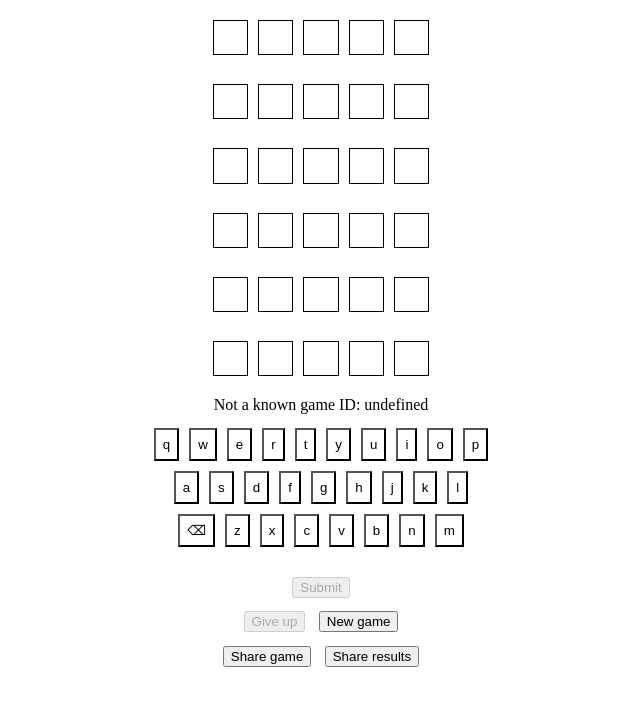
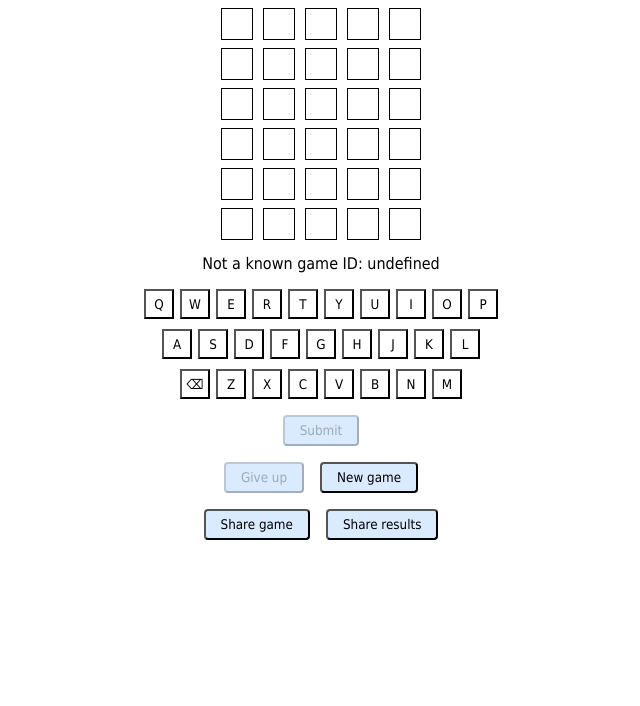
Before and after one commit to tristhaus/wordle-react, a React (Create React App) app in the folder frontend/: page / in a window 1280 px wide. Shown: the top 706 px of the page, without its empty margins (319-959 px from the left). Built offline with nearby package versions, Linux system fonts and the light colour scheme; no server answers.

Commit message:
Add style via CSS

```diff
--- a/frontend/src/components/Game.js
+++ b/frontend/src/components/Game.js
@@ -149,23 +149,24 @@ const Game = ({
 
     const submitIsDisabled = guess.length !== 5 || gameState !== state.playing
     const giveUpIsDisabled = gameState !== state.playing
-    const shareResultsDisplay = gameState === state.playing ? 'none' : 'inline'
+    const hideShareResultsClassName = gameState === state.playing ? 'hidden' : ''
 
-    return (<div style={{ marginRight: 'auto', marginLeft: 'auto', width: '400px' }}>
-        <div style={{ textAlign: 'center' }}>
-            <HintArea allHints={allHints} guess={guess} />
-        </div>
-        <div id="messageDiv" style={{ minHeight: '1.2em', margin: '0.5em', textAlign: 'center' }} >{message}</div>
-        <div style={{ textAlign: 'center' }}>
-            <KeyboardArea allHints={allHints} addGuessLetter={handleAddGuessLetter} removeGuessLetter={handleRemoveGuessLetter} />
-            <br />
-            <button id="submitButton" disabled={submitIsDisabled} style={{ margin: '0.5em' }} onClick={handleSubmit}>Submit</button>
-            <br />
-            <button id="giveUpButton" disabled={giveUpIsDisabled} style={{ margin: '0.5em' }} onClick={handleGiveUp}>Give up</button>
-            <button id="newGameButton" style={{ margin: '0.5em' }} onClick={handleNewGame}>New game</button>
-            <br />
-            <button id="shareLinkButton" style={{ margin: '0.5em' }} onClick={handleShareLink}>Share game</button>
-            <button id="shareResultsButton" style={{ margin: '0.5em', display: shareResultsDisplay }} onClick={handleShareResults}>Share results</button>
+    return (<div className="root">
+        <HintArea allHints={allHints} guess={guess} />
+        <div id="messageDiv" className="message root-child">{message}</div>
+        <KeyboardArea allHints={allHints} addGuessLetter={handleAddGuessLetter} removeGuessLetter={handleRemoveGuessLetter} />
+        <div className="buttonArea root-child">
+            <div>
+                <button id="submitButton" disabled={submitIsDisabled} className="button" onClick={handleSubmit}>Submit</button>
+            </div>
+            <div>
+                <button id="giveUpButton" disabled={giveUpIsDisabled} className="button" onClick={handleGiveUp}>Give up</button>
+                <button id="newGameButton" className="button" onClick={handleNewGame}>New game</button>
+            </div>
+            <div>
+                <button id="shareLinkButton" className="button" onClick={handleShareLink}>Share game</button>
+                <button id="shareResultsButton" className={`button ${hideShareResultsClassName}`} onClick={handleShareResults}>Share results</button>
+            </div>
         </div>
     </div>
     )
--- a/frontend/src/components/HintArea.js
+++ b/frontend/src/components/HintArea.js
@@ -17,7 +17,7 @@ const HintArea = ({ allHints, guess }) => {
         .concat(Array(Math.max(5 - allHints.length, 0)).fill('free'))
 
     return (
-        <div className='hintArea'>
+        <div className="hintArea">
             <HintLine data={data[0]} lineType={lineType[0]} />
             <HintLine data={data[1]} lineType={lineType[1]} />
             <HintLine data={data[2]} lineType={lineType[2]} />
--- a/frontend/src/components/HintLetter.js
+++ b/frontend/src/components/HintLetter.js
@@ -1,41 +1,24 @@
 import { PropTypes } from 'prop-types'
 
 const HintLetter = ({ data, lineType }) => {
-    const style = {
-        display: 'inline-block',
-        width:'1.2em',
-        height:'1.2em',
-        paddingTop: 7,
-        paddingBottom: 7,
-        paddingLeft: 7,
-        paddingRight: 7,
-        border: 'solid',
-        borderWidth: 1,
-        marginTop: 5,
-        marginBottom: 5,
-        marginLeft: 5,
-        marginRight: 5,
-    }
+    let resultClassName = 'neverGuessed'
 
     if (lineType === 'hint') {
         if (data.status === 'unused') {
-            style.backgroundColor = 'gray'
+            resultClassName = 'unused'
         }
         else if (data.status === 'elsewhere') {
-            style.backgroundColor = 'yellow'
+            resultClassName = 'elsewhere'
         }
         else {
-            style.backgroundColor = 'green'
+            resultClassName = 'correct'
         }
     }
-    else {
-        style.backgroundColor = 'white'
-    }
-
-    const content = data.letter || '\u200b' // zero-width non-breaking space
 
     return (
-        <span style={style} className='hintLetter'>{content}</span>
+        <div className={`hintLetter ${resultClassName}`}>
+            {data.letter.toUpperCase()}
+        </div>
     )
 }
 
--- a/frontend/src/components/HintLine.js
+++ b/frontend/src/components/HintLine.js
@@ -2,19 +2,8 @@ import { PropTypes } from 'prop-types'
 import HintLetter from './HintLetter'
 
 const HintLine = ({ data, lineType }) => {
-    const style = {
-        paddingTop: 7,
-        paddingBottom: 7,
-        paddingLeft: 7,
-        paddingRight: 7,
-        marginTop: 5,
-        marginBottom: 5,
-        marginLeft: 5,
-        marginRight: 5,
-    }
-
     return (
-        <div style={style} className='hintLine'>
+        <div className="hintLine">
             <HintLetter data={data[0]} lineType={lineType}/>
             <HintLetter data={data[1]} lineType={lineType}/>
             <HintLetter data={data[2]} lineType={lineType}/>
--- a/frontend/src/components/KeyboardArea.js
+++ b/frontend/src/components/KeyboardArea.js
@@ -18,38 +18,38 @@ const KeyboardArea = ({ allHints, addGuessLetter, removeGuessLetter }) => {
 
     return (
         <div className='keyboardArea'>
-            <div>
-                <KeyboardButton id="keyboardQ" label={'q'} status={getStatus('q')} action={() => { addGuessLetter('q') }} />
-                <KeyboardButton id="keyboardW" label={'w'} status={getStatus('w')} action={() => { addGuessLetter('w') }} />
-                <KeyboardButton id="keyboardE" label={'e'} status={getStatus('e')} action={() => { addGuessLetter('e') }} />
-                <KeyboardButton id="keyboardR" label={'r'} status={getStatus('r')} action={() => { addGuessLetter('r') }} />
-                <KeyboardButton id="keyboardT" label={'t'} status={getStatus('t')} action={() => { addGuessLetter('t') }} />
-                <KeyboardButton id="keyboardY" label={'y'} status={getStatus('y')} action={() => { addGuessLetter('y') }} />
-                <KeyboardButton id="keyboardU" label={'u'} status={getStatus('u')} action={() => { addGuessLetter('u') }} />
-                <KeyboardButton id="keyboardI" label={'i'} status={getStatus('i')} action={() => { addGuessLetter('i') }} />
-                <KeyboardButton id="keyboardO" label={'o'} status={getStatus('o')} action={() => { addGuessLetter('o') }} />
-                <KeyboardButton id="keyboardP" label={'p'} status={getStatus('p')} action={() => { addGuessLetter('p') }} />
+            <div className='keyboardLine'>
+                <KeyboardButton id="keyboardQ" label={'Q'} status={getStatus('q')} action={() => { addGuessLetter('q') }} />
+                <KeyboardButton id="keyboardW" label={'W'} status={getStatus('w')} action={() => { addGuessLetter('w') }} />
+                <KeyboardButton id="keyboardE" label={'E'} status={getStatus('e')} action={() => { addGuessLetter('e') }} />
+                <KeyboardButton id="keyboardR" label={'R'} status={getStatus('r')} action={() => { addGuessLetter('r') }} />
+                <KeyboardButton id="keyboardT" label={'T'} status={getStatus('t')} action={() => { addGuessLetter('t') }} />
+                <KeyboardButton id="keyboardY" label={'Y'} status={getStatus('y')} action={() => { addGuessLetter('y') }} />
+                <KeyboardButton id="keyboardU" label={'U'} status={getStatus('u')} action={() => { addGuessLetter('u') }} />
+                <KeyboardButton id="keyboardI" label={'I'} status={getStatus('i')} action={() => { addGuessLetter('i') }} />
+                <KeyboardButton id="keyboardO" label={'O'} status={getStatus('o')} action={() => { addGuessLetter('o') }} />
+                <KeyboardButton id="keyboardP" label={'P'} status={getStatus('p')} action={() => { addGuessLetter('p') }} />
             </div>
-            <div>
-                <KeyboardButton id="keyboardA" label={'a'} status={getStatus('a')} action={() => { addGuessLetter('a') }} />
-                <KeyboardButton id="keyboardS" label={'s'} status={getStatus('s')} action={() => { addGuessLetter('s') }} />
-                <KeyboardButton id="keyboardD" label={'d'} status={getStatus('d')} action={() => { addGuessLetter('d') }} />
-                <KeyboardButton id="keyboardF" label={'f'} status={getStatus('f')} action={() => { addGuessLetter('f') }} />
-                <KeyboardButton id="keyboardG" label={'g'} status={getStatus('g')} action={() => { addGuessLetter('g') }} />
-                <KeyboardButton id="keyboardH" label={'h'} status={getStatus('h')} action={() => { addGuessLetter('h') }} />
-                <KeyboardButton id="keyboardJ" label={'j'} status={getStatus('j')} action={() => { addGuessLetter('j') }} />
-                <KeyboardButton id="keyboardK" label={'k'} status={getStatus('k')} action={() => { addGuessLetter('k') }} />
-                <KeyboardButton id="keyboardL" label={'l'} status={getStatus('l')} action={() => { addGuessLetter('l') }} />
+            <div className='keyboardLine'>
+                <KeyboardButton id="keyboardA" label={'A'} status={getStatus('a')} action={() => { addGuessLetter('a') }} />
+                <KeyboardButton id="keyboardS" label={'S'} status={getStatus('s')} action={() => { addGuessLetter('s') }} />
+                <KeyboardButton id="keyboardD" label={'D'} status={getStatus('d')} action={() => { addGuessLetter('d') }} />
+                <KeyboardButton id="keyboardF" label={'F'} status={getStatus('f')} action={() => { addGuessLetter('f') }} />
+                <KeyboardButton id="keyboardG" label={'G'} status={getStatus('g')} action={() => { addGuessLetter('g') }} />
+                <KeyboardButton id="keyboardH" label={'H'} status={getStatus('h')} action={() => { addGuessLetter('h') }} />
+                <KeyboardButton id="keyboardJ" label={'J'} status={getStatus('j')} action={() => { addGuessLetter('j') }} />
+                <KeyboardButton id="keyboardK" label={'K'} status={getStatus('k')} action={() => { addGuessLetter('k') }} />
+                <KeyboardButton id="keyboardL" label={'L'} status={getStatus('l')} action={() => { addGuessLetter('l') }} />
             </div>
-            <div>
+            <div className='keyboardLine'>
                 <KeyboardButton id="keyboardDel" label={'⌫'} status={neverGuessed} action={removeGuessLetter} />
-                <KeyboardButton id="keyboardZ" label={'z'} status={getStatus('z')} action={() => { addGuessLetter('z') }} />
-                <KeyboardButton id="keyboardX" label={'x'} status={getStatus('x')} action={() => { addGuessLetter('x') }} />
-                <KeyboardButton id="keyboardC" label={'c'} status={getStatus('c')} action={() => { addGuessLetter('c') }} />
-                <KeyboardButton id="keyboardV" label={'v'} status={getStatus('v')} action={() => { addGuessLetter('v') }} />
-                <KeyboardButton id="keyboardB" label={'b'} status={getStatus('b')} action={() => { addGuessLetter('b') }} />
-                <KeyboardButton id="keyboardN" label={'n'} status={getStatus('n')} action={() => { addGuessLetter('n') }} />
-                <KeyboardButton id="keyboardM" label={'m'} status={getStatus('m')} action={() => { addGuessLetter('m') }} />
+                <KeyboardButton id="keyboardZ" label={'Z'} status={getStatus('z')} action={() => { addGuessLetter('z') }} />
+                <KeyboardButton id="keyboardX" label={'X'} status={getStatus('x')} action={() => { addGuessLetter('x') }} />
+                <KeyboardButton id="keyboardC" label={'C'} status={getStatus('c')} action={() => { addGuessLetter('c') }} />
+                <KeyboardButton id="keyboardV" label={'V'} status={getStatus('v')} action={() => { addGuessLetter('v') }} />
+                <KeyboardButton id="keyboardB" label={'B'} status={getStatus('b')} action={() => { addGuessLetter('b') }} />
+                <KeyboardButton id="keyboardN" label={'N'} status={getStatus('n')} action={() => { addGuessLetter('n') }} />
+                <KeyboardButton id="keyboardM" label={'M'} status={getStatus('m')} action={() => { addGuessLetter('m') }} />
             </div>
         </div>
     )
--- a/frontend/src/components/KeyboardButton.js
+++ b/frontend/src/components/KeyboardButton.js
@@ -5,30 +5,21 @@ const elsewhere = 'elsewhere'
 const correct = 'correct'
 
 const KeyboardButton = ({ id, label, status, action }) => {
-    const style = {
-        paddingTop: 7,
-        paddingBottom: 7,
-        paddingLeft: 7,
-        paddingRight: 7,
-        marginTop: 5,
-        marginBottom: 5,
-        marginLeft: 5,
-        marginRight: 5,
-        backgroundColor: 'white',
-        fontFamily: 'sans-serif'
-    }
+
+    let resultClassName = 'neverGuessed'
 
     if (status === unused) {
-        style.backgroundColor = 'gray'
-    } else if (status === elsewhere) {
-        style.backgroundColor = 'yellow'
+        resultClassName = 'unused'
+    }
+    else if (status === elsewhere) {
+        resultClassName = 'elsewhere'
     }
     else if (status === correct) {
-        style.backgroundColor = 'green'
+        resultClassName = 'correct'
     }
 
     return (
-        <button id={id} className="keyboardButton" style={style} onClick={action}>{label}</button>
+        <button id={id} className={`keyboardButton ${resultClassName}`} onClick={action}>{label}</button>
     )
 }
 
--- /dev/null
+++ b/frontend/src/index.css
@@ -0,0 +1,98 @@
+* {
+  font-family: Tahoma, 'Segoe UI', Geneva, Verdana, sans-serif;
+}
+
+.root {
+  margin-right: auto;
+  margin-left: auto;
+  width: 400px;
+  display: flex;
+  flex-direction: column;
+  justify-content: center;
+}
+
+.hintArea,
+.keyboardArea {
+  display: flex;
+  flex-direction: column;
+  justify-content: center;
+  gap: 10px
+}
+
+.hintLine,
+.keyboardLine {
+  display: flex;
+  flex-direction: row;
+  justify-content: center;
+}
+
+.hintLine {
+  gap: 10px;
+  height: 30px
+}
+
+.keyboardLine {
+  gap: 6px;
+  height: 30px
+}
+
+.hintLetter,
+.keyboardButton {
+  flex: 0 0 auto;
+  display: flex;
+  justify-content: center;
+  align-items: center;
+}
+
+.hintLetter {
+  width: 30px;
+  height: 30px;
+  border: solid;
+  border-color: black;
+  border-width: 1px;
+}
+
+.keyboardButton {
+  width: 30px;
+  height: 30px;
+}
+
+.unused {
+  background-color: rgb(160, 160, 160);
+}
+
+.elsewhere {
+  background-color: rgb(233, 233, 37);
+}
+
+.correct {
+  background-color: rgb(10, 110, 10);
+}
+
+.neverGuessed {
+  background-color: white;
+}
+
+.message {
+  min-height: 16px;
+  margin: 16px;
+  text-align: center;
+}
+
+.buttonArea {
+  margin: 8px;
+  display: flex;
+  flex-direction: column;
+  align-items: center;
+}
+
+.button {
+  margin: 8px;
+  background-color: rgb(218, 235, 255);
+  border-radius: 4px;
+  padding: 6px 15px;
+}
+
+.hidden {
+  display: none;
+}
--- a/frontend/src/index.js
+++ b/frontend/src/index.js
@@ -1,3 +1,4 @@
+import './index.css'
 import React from 'react'
 import ReactDOM from 'react-dom/client'
 import App from './App'
```
Also changed, not shown: 10 other files (tests, documents, lock files or other folders).
